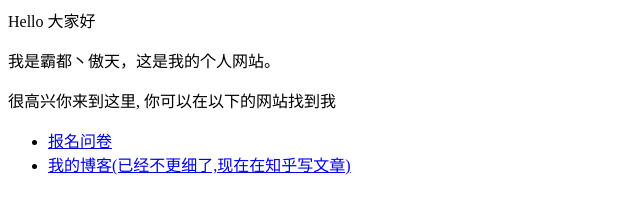
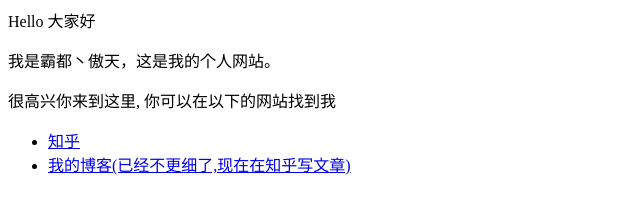
Before and after one commit to wangmaoxuan/wangmaoxuan.github.io, a plain HTML site: page index.html in a window 1280 px wide. Shown: the full height of the page, 0-640 px from the left. Drawn offline with Linux system fonts and the light colour scheme.

Commit message:
Update index.html

```diff
--- a/index.html
+++ b/index.html
@@ -3,6 +3,6 @@
 <p>很高兴你来到这里, 你可以在以下的网站找到我</p>
 
 <ul>
-  <li> <a href="https://wj.qq.com/s2/12538494/4f6e">报名问卷</a> </li>
+  <li> <a href="https://www.zhihu.com/people/AJLoveChina">知乎</a> </li>
   <li> <a href="http://hejie.nigeerhuo.com">我的博客(已经不更细了,现在在知乎写文章)</a> </li>
 </ul>
```
